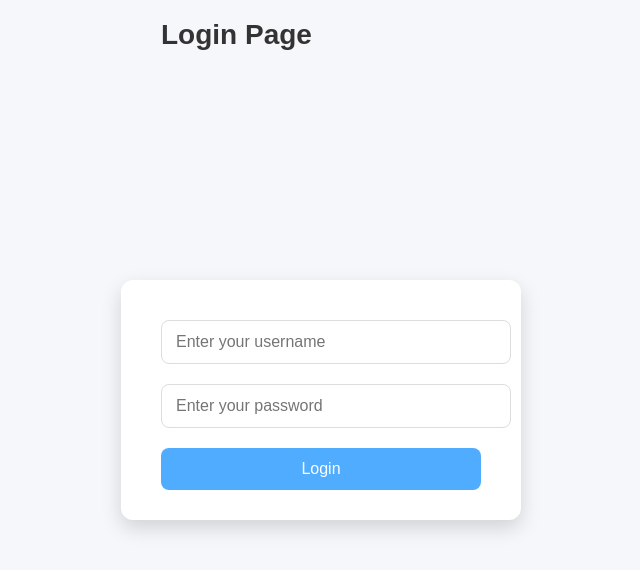
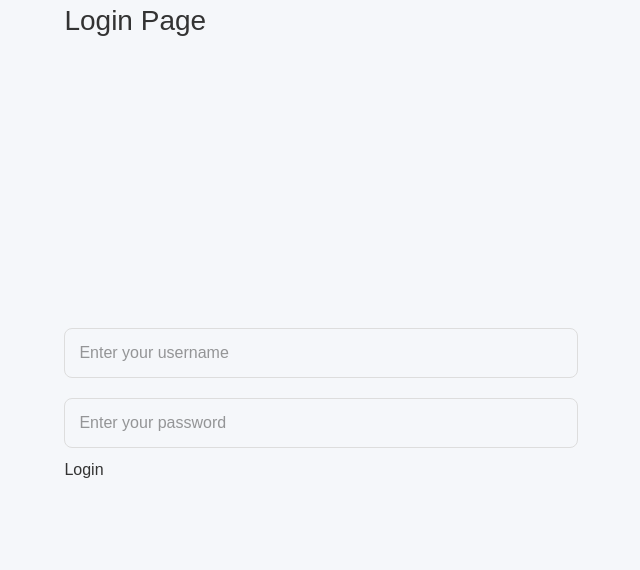
Before and after one commit to Ganidu2004/cbc-frontend, a React (Vite) app: page /login in a window 1280 px wide. Shown: the top 570 px of the page, without its empty margins (319-959 px from the left). Built offline with nearby package versions, Linux system fonts and the light colour scheme.

Commit message:
create the tailwindcss file and install tailwindcss 👌

```diff
--- a/package.json
+++ b/package.json
@@ -10,6 +10,7 @@
     "preview": "vite preview"
   },
   "dependencies": {
+    "@tailwindcss/vite": "^4.1.12",
     "react-dom": "^19.1.1",
     "react-router-dom": "^7.8.2"
   },
@@ -18,10 +19,13 @@
     "@types/react": "^19.1.10",
     "@types/react-dom": "^19.1.7",
     "@vitejs/plugin-react": "^5.0.0",
+    "autoprefixer": "^10.4.21",
     "eslint": "^9.33.0",
     "eslint-plugin-react-hooks": "^5.2.0",
     "eslint-plugin-react-refresh": "^0.4.20",
     "globals": "^16.3.0",
+    "postcss": "^8.5.6",
+    "tailwindcss": "^4.1.12",
     "vite": "^7.1.2"
   }
 }
--- a/src/App.jsx
+++ b/src/App.jsx
@@ -1,6 +1,4 @@
 import { useState } from 'react'
-import reactLogo from './assets/react.svg'
-import viteLogo from '/vite.svg'
 import './App.css'
 import ProductCard from './components/productCard'
 import Testing from './components/testing'
--- a/src/index.css
+++ b/src/index.css
@@ -0,0 +1 @@
+@import "tailwindcss";
--- a/src/pages/logingPages.css
+++ b/src/pages/logingPages.css
@@ -17,13 +17,7 @@ h1 {
   font-size: 28px;
 }
 
-.login-container {
-  background: #fff;
-  padding: 30px 40px;
-  border-radius: 12px;
-  box-shadow: 0 8px 20px rgba(0, 0, 0, 0.15);
-  width: 320px;
-}
+
 
 input {
   width: 100%;
@@ -40,20 +34,3 @@ input:focus {
   outline: none;
   box-shadow: 0 0 6px rgba(79, 172, 254, 0.5);
 }
-
-button {
-  width: 100%;
-  padding: 12px;
-  background: #4facfe;
-  color: #fff;
-  font-size: 16px;
-  border: none;
-  border-radius: 8px;
-  cursor: pointer;
-  transition: background 0.3s;
-  margin-top: 10px;
-}
-
-button:hover {
-  background: #3586eb;
-}
--- /dev/null
+++ b/tailwind.config.js
@@ -0,0 +1,8 @@
+import { defineConfig } from 'vite'
+import tailwindcss from '@tailwindcss/vite'
+
+export default defineConfig({
+  plugins: [
+    tailwindcss(),
+  ],
+})
```
Also changed, not shown: 1 other file (tests, documents, lock files or other folders).
